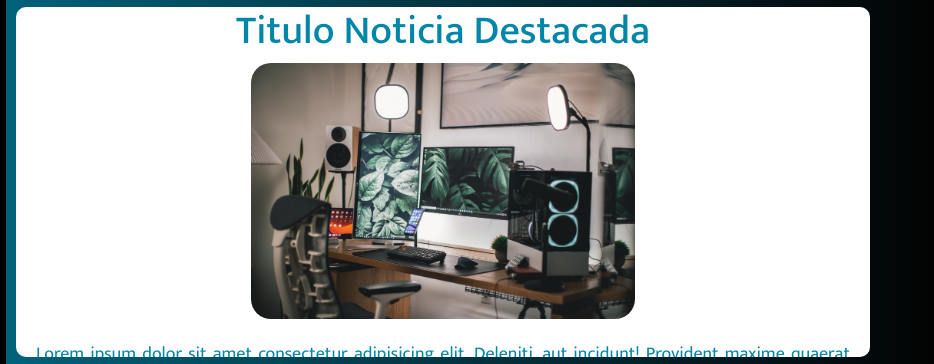
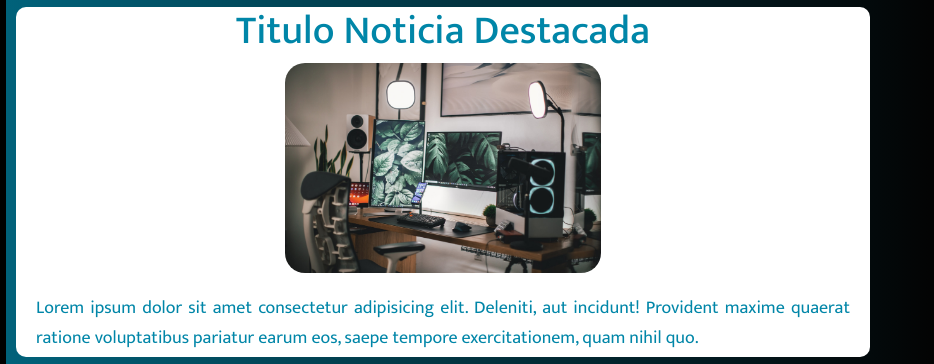
Before and after one commit to cubo1991/multi.jugador, a website: page index.html in a window 1280 px wide. Shown: the part 585-949 px from the top of the page, 346-1280 px from the left. Drawn offline with nearby package versions, Linux system fonts and the light colour scheme.

Commit message:
ahora si

```diff
--- a/estilos.css
+++ b/estilos.css
@@ -98,8 +98,8 @@ p {
   border-radius: 20px;
   overflow: auto;
   flex-flow: wrap;
-  max-width: 45%;
-  max-height: 50%;
+  max-width: 37%;
+  max-height: 20%;
   height: auto;
   width: auto; }
 
```
